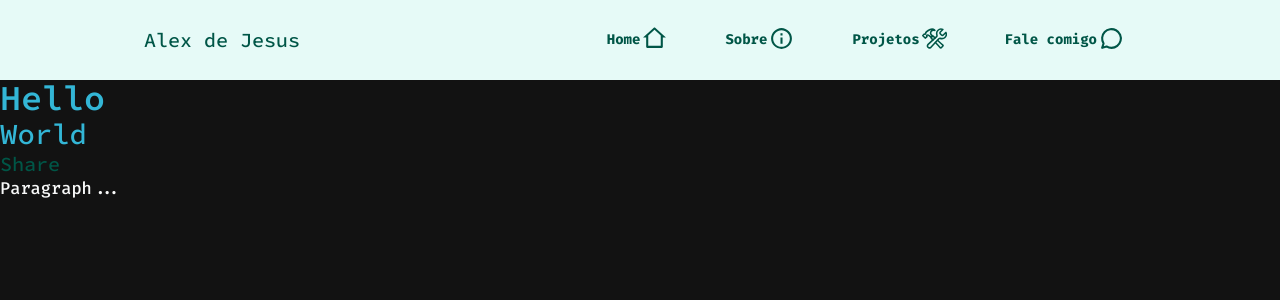
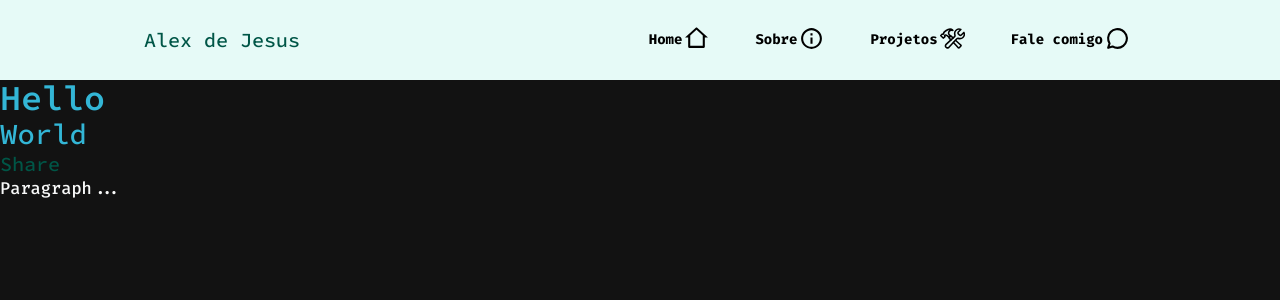
Before and after one commit to AlexdeJesusFS/portfolio, a React (Create React App) app in the folder portfolio/: page / in a window 1280 px wide. Shown: the top 300 px of the page. Built offline with nearby package versions, Linux system fonts and the light colour scheme.

Commit message:
Altera LinkButton para HeaderButton.
Efeito hover alterado;
removido efeito focus e adicionado efeito active.

```diff
--- a/portfolio/src/components/Header/index.tsx
+++ b/portfolio/src/components/Header/index.tsx
@@ -1,5 +1,5 @@
 import { Container, LeftSide, Menu, IconContainer } from "./styles"
-import LinkButton from "../LinkButton/index";
+import HeaderButton from "../HeaderButton/index";
 import IconHome from "../../assets/utils/home";
 import IconAbout from "../../assets/utils/about-circle-outline";
 import IconConstruct from "../../assets/utils/construct-outline";
@@ -13,10 +13,10 @@ function Header() {
                 <h6>Alex de Jesus</h6>
             </LeftSide>
             <Menu>
-                <LinkButton>Home{<IconContainer><IconHome /></IconContainer>}</LinkButton>
-                <LinkButton>Sobre{<IconContainer><IconAbout /></IconContainer>}</LinkButton>
-                <LinkButton>Projetos{<IconContainer><IconConstruct /></IconContainer>}</LinkButton>
-                <LinkButton>Fale comigo{<IconContainer><IconChat /></IconContainer>}</LinkButton>
+                <HeaderButton>Home{<IconContainer><IconHome /></IconContainer>}</HeaderButton>
+                <HeaderButton>Sobre{<IconContainer><IconAbout /></IconContainer>}</HeaderButton>
+                <HeaderButton>Projetos{<IconContainer><IconConstruct /></IconContainer>}</HeaderButton>
+                <HeaderButton>Fale comigo{<IconContainer><IconChat /></IconContainer>}</HeaderButton>
             </Menu>
         </Container>
     );
@@ -24,7 +24,7 @@ function Header() {
 
 export default Header;
 /*
-altIcon="Ícone circular de informação/sobre">{"Sobre"}</LinkButton>
-altIcon="Ícone de ferramentas cruzadas/projetos">{"Projetos"}</LinkButton>
-altIcon="Ícone de balão de fala/chat">{"Fale comigo"}</LinkButton>
+altIcon="Ícone circular de informação/sobre">{"Sobre"}</HeaderButton>
+altIcon="Ícone de ferramentas cruzadas/projetos">{"Projetos"}</HeaderButton>
+altIcon="Ícone de balão de fala/chat">{"Fale comigo"}</HeaderButton>
 */
--- /dev/null
+++ b/portfolio/src/components/HeaderButton/index.tsx
@@ -0,0 +1,12 @@
+import { Button } from "./styles";
+import { IButtonProps } from "./types";
+
+function HeaderButton({children, onClick, ...props}: IButtonProps) {
+    return (
+        <Button onClick={onClick}>
+            {children}
+        </Button>
+    );
+};
+
+export default HeaderButton;
--- /dev/null
+++ b/portfolio/src/components/HeaderButton/styles.ts
@@ -0,0 +1,35 @@
+import styled from "styled-components";
+
+
+export const Button = styled.button`
+
+    display: inline-flex;
+    justify-content: center;
+    align-items: center;
+    gap: 2px;
+
+    padding: 4px 6px;
+    border-radius: 8px;
+    background: none;
+    border: none;
+    cursor: pointer;
+
+    /* text */
+    color: currentColor;
+    font-family: "Fira Code";
+    font-size: 14px;
+    font-style: normal;
+    font-weight: 700;
+    line-height: 24px;
+
+    &:hover {
+        background: var(--Primary-water-green-900, #005647);
+        color: var(--Primary-water-green-50, #E6FAF7);
+    }
+
+    &:active {
+        background: none;
+        color: var(--Primary-water-green-900, #005647);
+    }
+
+`
--- a/portfolio/src/components/LinkButton/index.tsx
+++ /dev/null
@@ -1,14 +0,0 @@
-import { Container, Button } from "./styles";
-import { IButtonProps } from "./types";
-
-function LinkButton({children, onClick}: IButtonProps) {
-    return (
-        <Container>
-            <Button onClick={onClick}>
-                {children}
-            </Button>
-        </Container>
-    );
-};
-
-export default LinkButton;
--- a/portfolio/src/components/LinkButton/styles.ts
+++ /dev/null
@@ -1,53 +0,0 @@
-import styled from "styled-components";
-
-
-export const Container = styled.div`
-    color: #005647;
-
-    &:hover {
-        text-decoration: underline;
-        color: var(--Primary-water-green-800, #00705E)
-    }
-
-    &:hover > * {
-        text-decoration: underline;
-        color: var(--Primary-water-green-800, #00705E)
-    }
-
-    &:focus {
-        text-decoration: underline;
-        color: var(--Primary-water-green-700, #009179)
-    }
-
-    &:focus > * {
-        text-decoration: underline;
-        color: var(--Primary-water-green-700, #009179)
-    }
-`
-
-export const Button = styled.button`
-
-    display: inline-flex;
-    justify-content: center;
-    align-items: center;
-    gap: 2px;
-
-    padding: 8px 12px;
-    background: none;
-    border: none;
-    cursor: pointer;
-
-    /* text */
-    color: currentColor;
-    font-family: "Fira Code";
-    font-size: 14px;
-    font-style: normal;
-    font-weight: 700;
-    line-height: 24px;
-
-    &:focus {
-        text-decoration: underline;
-        color: var(--Primary-water-green-700, #009179)
-    }
-
-`
```
Also changed, not shown: portfolio/src/components/HeaderButton/types.ts (renamed from portfolio/src/components/LinkButton/types.ts).
